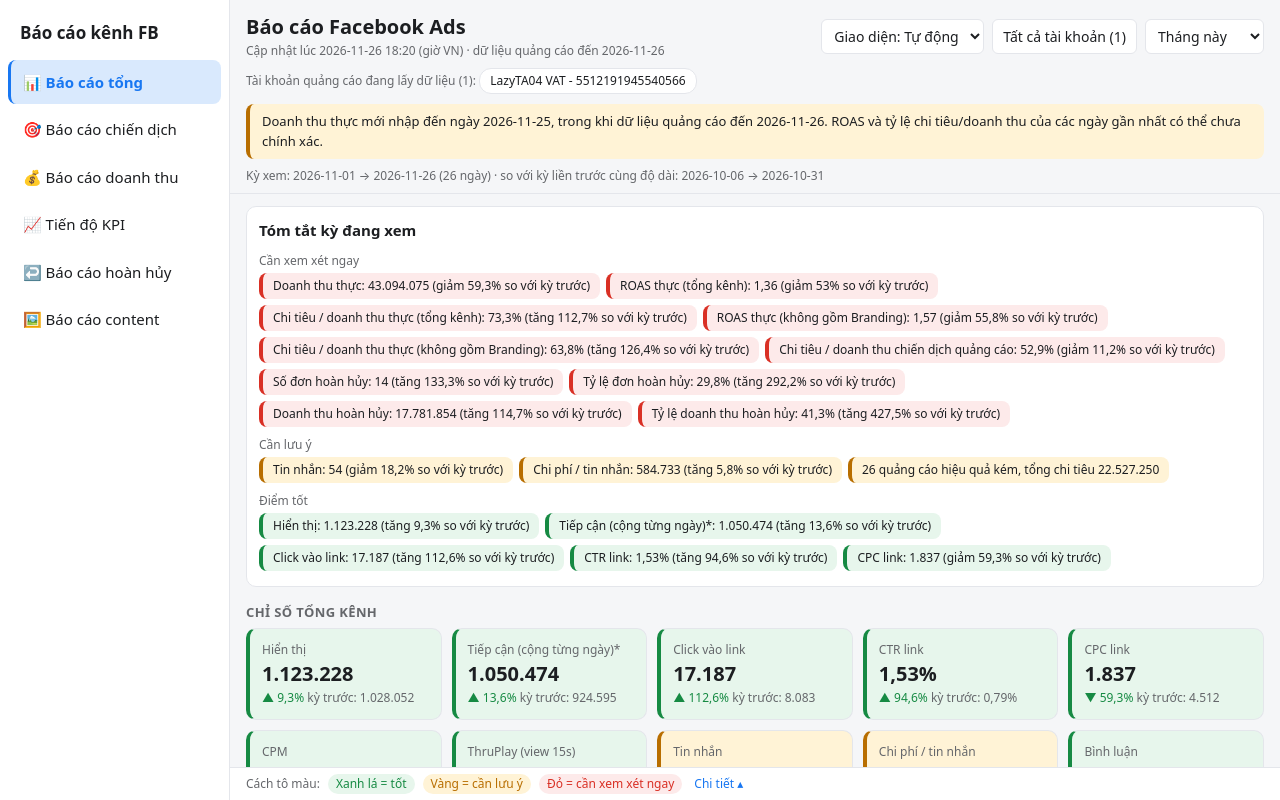
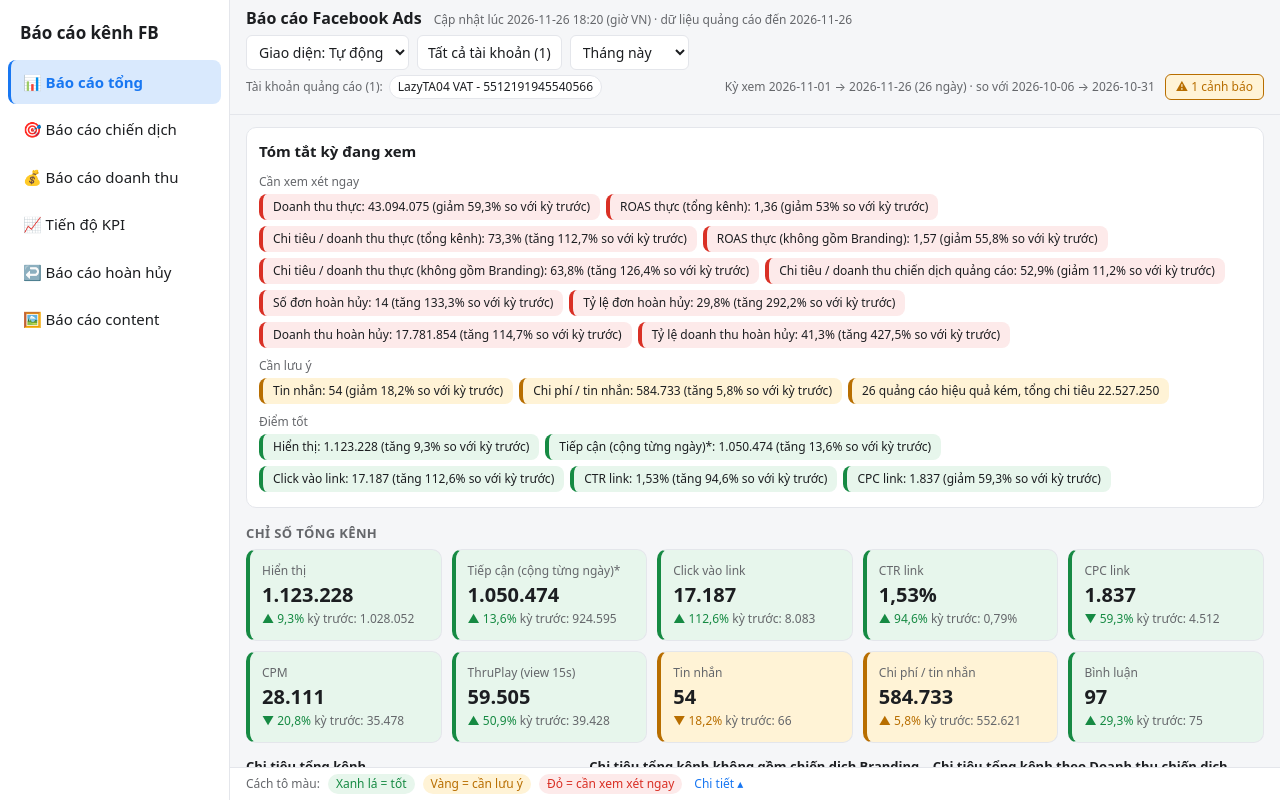
Before and after one commit to hdCanh2000/BC-FB-Lazychef, a plain HTML site: page index.html in a window 1280 px wide. Drawn offline with nearby package versions, Linux system fonts and the light colour scheme.

Commit message:
Refactor index.html layout and styling

```diff
--- a/index.html
+++ b/index.html
@@ -45,8 +45,8 @@ th{font-size:12px;color:var(--mu);font-weight:600}
 .ddp{position:absolute;right:0;top:calc(100% + 4px);z-index:20;min-width:320px;max-width:92vw;max-height:320px;overflow:auto;background:var(--card);border:1px solid var(--bd);border-radius:8px;padding:8px;box-shadow:0 6px 20px rgba(0,0,0,.18)}
 .opt{display:flex;gap:8px;align-items:flex-start;padding:4px 2px;cursor:pointer;font-size:13px}
 .opt input{margin-top:3px}
-.accs{margin-bottom:8px;font-size:13px}
-.achip{display:inline-block;padding:3px 10px;border-radius:12px;margin:2px 6px 2px 0;font-size:12px;border:1px solid var(--bd);background:var(--card)}
+.accs{margin:0;font-size:12px;flex:1;min-width:0;display:flex;gap:6px;align-items:center;overflow-x:auto;white-space:nowrap}
+.achip{display:inline-block;padding:2px 8px;border-radius:12px;margin:0;font-size:12px;border:1px solid var(--bd);background:var(--card)}
 .achip.off{opacity:.4;text-decoration:line-through}
 .pies{display:grid;grid-template-columns:repeat(auto-fit,minmax(300px,1fr));gap:12px;margin:4px 0 6px}
 .pbox{border:1px solid var(--bd);border-radius:8px;padding:8px}
@@ -58,7 +58,9 @@ th{font-size:12px;color:var(--mu);font-weight:600}
 .pb i{display:block;height:100%;border-radius:3px}
 .pb u{position:absolute;top:-3px;width:2px;height:12px;background:var(--tx)}
 .b-ok{background:var(--ok)}.b-warn{background:var(--warn)}.b-bad{background:var(--bad)}
-.adgrid{display:grid;grid-template-columns:repeat(auto-fill,minmax(340px,1fr));gap:10px;margin-bottom:8px}
+.adgrid{display:grid;grid-template-columns:repeat(2,minmax(0,1fr));gap:10px;margin-bottom:8px}
+@media(min-width:1700px){.adgrid{grid-template-columns:repeat(4,minmax(0,1fr))}}
+@media(max-width:760px){.adgrid{grid-template-columns:1fr}}
 .adgrid .card{margin:0}
 .mg{display:grid;grid-template-columns:1fr 1fr;gap:0 16px;margin-top:4px}
 .pager{display:flex;gap:12px;align-items:center;justify-content:center;margin:6px 0}
@@ -72,9 +74,16 @@ th{font-size:12px;color:var(--mu);font-weight:600}
 .nb:hover{background:color-mix(in srgb,var(--tx) 8%,transparent)}
 .nb.on{background:color-mix(in srgb,#1877f2 16%,transparent);border-left-color:#1877f2;color:#1877f2;font-weight:700}
 .main{flex:1;min-width:0;display:flex;flex-direction:column}
-.topbar{flex:none;padding:12px 16px 6px;background:var(--bg);border-bottom:1px solid var(--bd);position:relative;z-index:30}
-.topbar .top{margin-bottom:6px}
-.topbar #rng{margin:4px 0 2px}
+.topbar{flex:none;padding:8px 16px 6px;background:var(--bg);border-bottom:1px solid var(--bd);position:relative;z-index:30}
+.topbar h1{font-size:16px;line-height:1.3}
+.topbar .top{margin-bottom:4px;gap:6px 12px}
+.ttl{display:flex;align-items:baseline;gap:4px 12px;flex-wrap:wrap}
+.row2{display:flex;gap:12px;align-items:center;justify-content:space-between}
+.rowr{display:flex;gap:10px;align-items:center;flex:none}
+.dd.warn summary{background:var(--warnbg);border-color:var(--warn);color:var(--warn);font-size:12px;padding:3px 10px}
+#notedd .ddp{width:min(520px,92vw)}
+#notedd .note{margin:0 0 6px}
+.topbar #rng{margin:0;white-space:nowrap;max-width:44vw;overflow:hidden;text-overflow:ellipsis}
 .content{flex:1;min-height:0;overflow:auto;padding:12px 16px}
 .page[hidden]{display:none}
 .foot{flex:none;background:var(--card);border-top:1px solid var(--bd);padding:6px 16px}
@@ -115,7 +124,7 @@ th{font-size:12px;color:var(--mu);font-weight:600}
 <div class="main">
 <header class="topbar">
   <div class="top">
-    <div><h1>Báo cáo Facebook Ads</h1><div class="mu" id="upd">Đang tải…</div></div>
+    <div class="ttl"><h1>Báo cáo Facebook Ads</h1><div class="mu" id="upd">Đang tải…</div></div>
     <div class="bar">
       <select id="theme" title="Giao diện"><option value="auto">Giao diện: Tự động</option><option value="light">Giao diện: Sáng</option><option value="dark">Giao diện: Tối</option></select>
       <details id="accdd" class="dd" hidden><summary id="accsum">Tài khoản quảng cáo</summary><div class="ddp" id="accpanel"></div></details>
@@ -128,10 +137,14 @@ th{font-size:12px;color:var(--mu);font-weight:600}
       <span id="cu" hidden><input type="date" id="from"> – <input type="date" id="to"></span>
     </div>
   </div>
-  <div class="accs" id="accs"></div>
+  <div class="row2">
+    <div class="accs" id="accs"></div>
+    <div class="rowr">
+      <span class="mu" id="rng"></span>
+      <details id="notedd" class="dd warn" hidden><summary id="notesum">⚠ Cảnh báo</summary><div class="ddp" id="notes"></div></details>
+    </div>
+  </div>
   <div id="err"></div>
-  <div id="notes"></div>
-  <div class="mu" id="rng"></div>
 </header>
 <main class="content" id="content">
 
@@ -226,7 +239,7 @@ const CFG={
     {code:'MXCT-3in1',label:'Máy xay cầm tay 3in1',cat:'Máy xay cầm tay',kw:['lc 03st','xay cam tay']},
     {code:'NieuGom-2500ML',label:'Niêu gốm 2500ML',cat:'Sản phẩm khác',kw:['nieu gom']}
   ],
-  ADS:{page:6,minGood:6,minPoor:3},   // quảng cáo: số thẻ mỗi trang; tối thiểu 6 ad tốt, 3 ad kém
+  ADS:{page:8,minGood:8,minPoor:3},   // quảng cáo: 8 thẻ mỗi trang; cố gắng đủ 8 ad tốt cho trang đầu, tối thiểu 3 ad kém
   POOR:{minSpendShare:0.005,spareIfMessages:false}, // ad kém: chi tiêu >= 0,5% tổng chi tiêu và (không có doanh thu hoặc chi tiêu/doanh thu > ngưỡng đỏ). spareIfMessages=true: ad có tin nhắn thì không tính là kém
   IDLE:{minSpendShare:0.05}           // quảng cáo chiếm >=5% chi tiêu mà không có tin nhắn/đơn -> cần lưu ý
 };
@@ -278,7 +291,7 @@ function syncAcc(){
   $('#accsum').textContent=k===n?`Tất cả tài khoản (${n})`:(k===0?'Chưa chọn tài khoản':(k===1?accLabel([...SELACC][0]):`${k}/${n} tài khoản`));
   $('#accpanel').innerHTML=`<label class="opt"><input type="checkbox" data-all="1"${k===n?' checked':''}><b>Tất cả tài khoản (${n})</b></label>`+
     ACC.map(id=>`<label class="opt"><input type="checkbox" data-id="${esc(id)}"${SELACC.has(id)?' checked':''}><span>${esc(accLabel(id))}</span></label>`).join('');
-  $('#accs').innerHTML=`<span class="mu">Tài khoản quảng cáo đang lấy dữ liệu (${n}):</span> `+ACC.map(id=>`<span class="achip${SELACC.has(id)?'':' off'}">${esc(accLabel(id))}</span>`).join('');
+  $('#accs').innerHTML=`<span class="mu">Tài khoản quảng cáo (${n}):</span> `+ACC.map(id=>`<span class="achip${SELACC.has(id)?'':' off'}">${esc(accLabel(id))}</span>`).join('');
 }
 function buildAcc(){
   if(!ACC.length){$('#accdd').hidden=true;$('#accs').innerHTML='<span class="mu">Chưa có thông tin tài khoản quảng cáo trong dữ liệu. Hãy cập nhật file fetch_data.py rồi chạy lại workflow.</span>';return}
@@ -291,7 +304,7 @@ $('#accpanel').addEventListener('change',e=>{
   applyAcc();syncAcc();render();
 });
 $('#rv').addEventListener('change',e=>{const t=e.target;if(t&&t.dataset&&t.dataset.opt){COSTOPT[t.dataset.opt]=!!t.checked;render()}});
-document.addEventListener('click',e=>{const d=$('#accdd');if(d&&d.open&&!d.contains(e.target))d.open=false});
+document.addEventListener('click',e=>{['#accdd','#notedd'].forEach(id=>{const d=$(id);if(d&&d.open&&!d.contains(e.target))d.open=false})});
 
 fetch('data.json?v='+Date.now()).then(r=>{if(!r.ok)throw new Error(r.status);return r.json()}).then(init)
  .catch(e=>{$('#err').textContent='Không tải được data.json ('+e.message+'). Hãy chạy workflow cập nhật dữ liệu.';console.error(e)});
@@ -395,7 +408,7 @@ function render(){
   const [a,b]=range(p);if(!a||!b||a>b)return;
   if(p!=='custom'){$('#from').value=a;$('#to').value=b}
   const n=diff(a,b)+1,pb=addDays(a,-1),pa=addDays(a,-n);
-  $('#rng').textContent=`Kỳ xem: ${a} → ${b} (${n} ngày) · so với kỳ liền trước cùng độ dài: ${pa} → ${pb}`;
+  $('#rng').textContent=`Kỳ xem ${a} → ${b} (${n} ngày) · so với ${pa} → ${pb}`;
   const cur=agg(a,b),prv=agg(pa,pb),out=[];
   const nt=[];
   if(ACC.length&&SELACC.size!==ACC.length)nt.push(`Đang lọc ${SELACC.size}/${ACC.length} tài khoản quảng cáo. Các chỉ số lấy từ Facebook (chi tiêu, hiển thị, click, tin nhắn...) chỉ tính các tài khoản đã chọn. Doanh thu thực, số đơn và hoàn hủy lấy từ tab Doanh_thu không tách theo tài khoản nên luôn là toàn kênh, vì vậy ROAS thực và tỷ lệ chi tiêu/doanh thu chỉ mang tính tham khảo.`);
@@ -405,6 +418,7 @@ function render(){
   if(!MAXREV)nt.push('Tab Doanh_thu chưa có dòng dữ liệu nào đọc được, nên các chỉ số doanh thu thực đang bằng 0.');
   else if(MAXREV<MAXFB)nt.push(`Doanh thu thực mới nhập đến ngày ${MAXREV}, trong khi dữ liệu quảng cáo đến ${MAXFB}. ROAS và tỷ lệ chi tiêu/doanh thu của các ngày gần nhất có thể chưa chính xác.`);
   $('#notes').innerHTML=nt.map(t=>`<div class="note st-warn">${esc(t)}</div>`).join('');
+  $('#notedd').hidden=!nt.length;$('#notesum').textContent=`⚠ ${nt.length} cảnh báo`;
   $('#kpi').innerHTML=cards(D_TOTAL,cur,prv,out);
   $('#col1').innerHTML=cards(D_COL1,cur,prv,out);
   $('#col2').innerHTML=cards(D_COL2,cur,prv,out);
```
